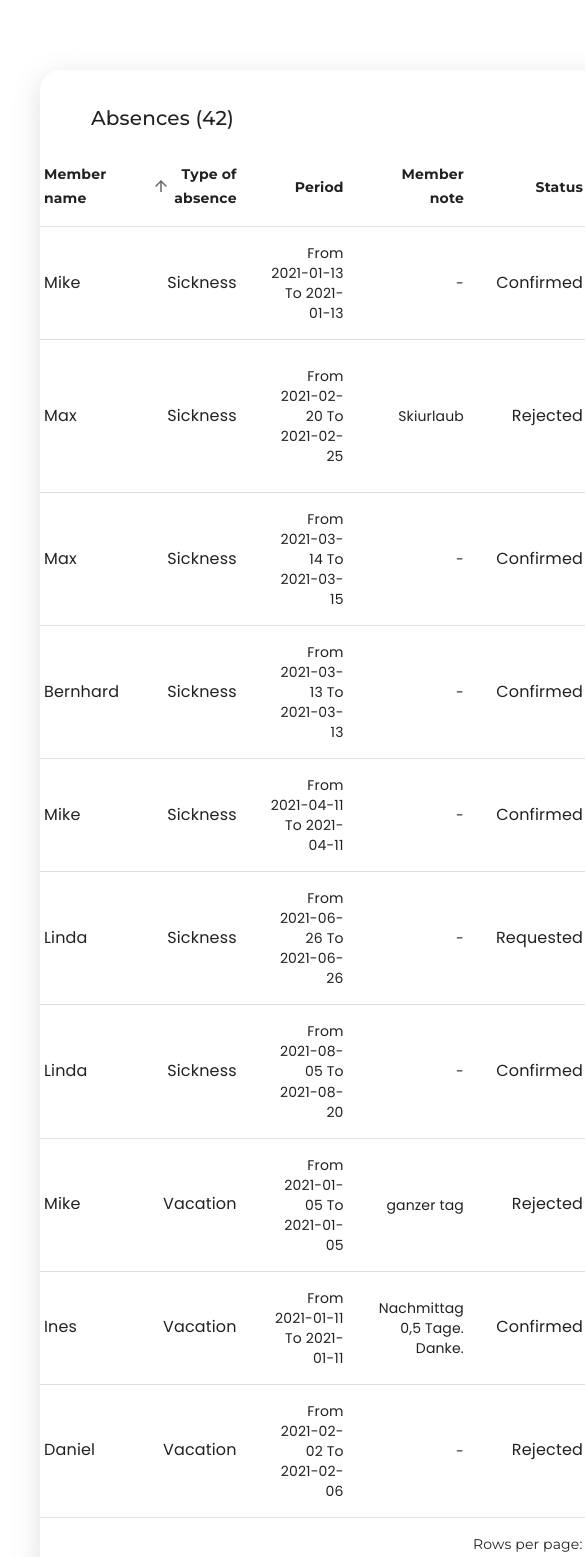
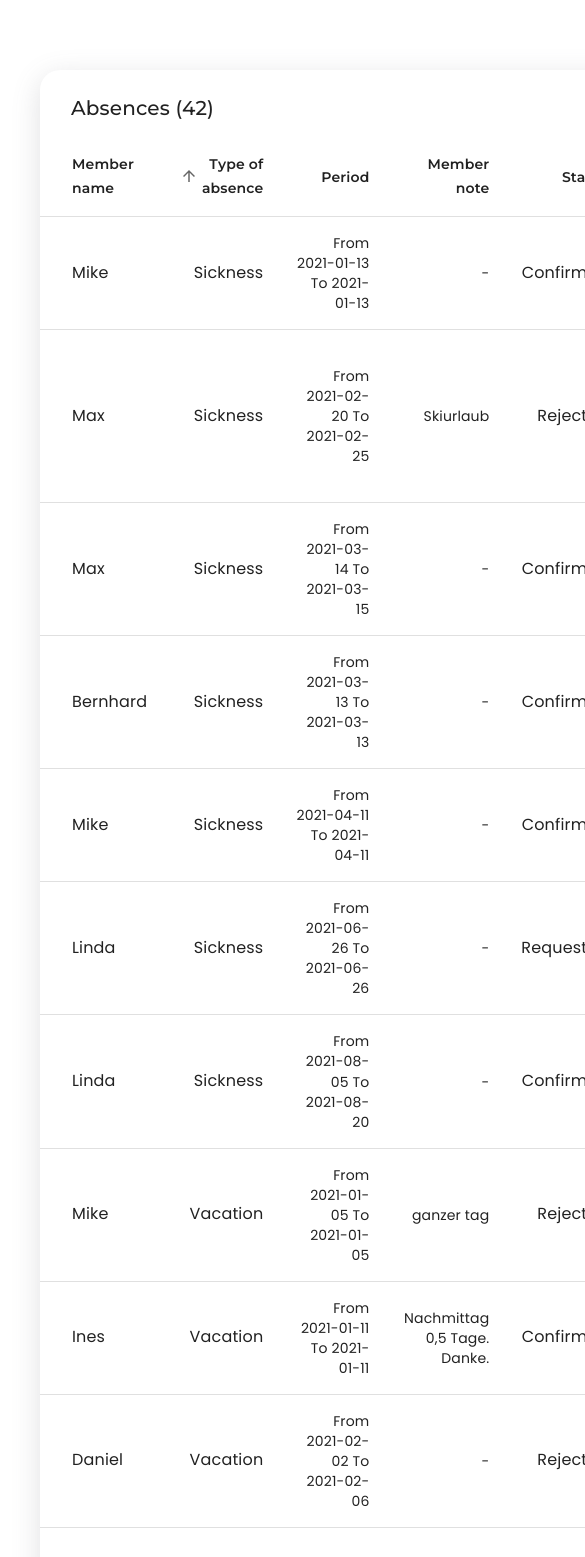
Before and after one commit to Mehdi01-git/smart-code-company-frontend-test, a React (Create React App) app: page / in a window 390 px wide. Shown: the top 1557 px of the page, 585 px wide, since content can reach past the window. Built offline with nearby package versions, Linux system fonts and the light colour scheme.

Commit message:
css fixes + responsive

```diff
--- a/src/components/Paginate.jsx
+++ b/src/components/Paginate.jsx
@@ -149,7 +149,7 @@ function EnhancedTableHead(props) {
   return (
     <TableHead>
       <TableRow>
-        <TableCell padding="checkbox"></TableCell>
+        <TableCell padding="normal"></TableCell>
         {headCells.map((headCell) => (
           <TableCell
             key={headCell.id}
@@ -164,9 +164,10 @@ function EnhancedTableHead(props) {
               onClick={createSortHandler(headCell.id)}
               style={{
                 fontFamily: "Montserrat, sans-serif",
+                fontWeight: "600",
               }}
             >
-              <b>{headCell.label}</b>
+              {headCell.label}
               {orderBy === headCell.id ? (
                 <Box component="span" sx={visuallyHidden}>
                   {order === "desc" ? "sorted descending" : "sorted ascending"}
@@ -219,7 +220,7 @@ function EnhancedTableToolbar(props) {
         <Typography
           sx={{
             flex: "1 1 100%",
-            marginLeft: "35px",
+            marginLeft: "15px",
             fontFamily: "Montserrat, sans-serif",
           }}
           variant="h6"
@@ -362,7 +363,7 @@ export default function EnhancedTable() {
                       key={row.key}
                       selected={isItemSelected}
                     >
-                      <TableCell padding="checkbox">
+                      <TableCell padding="none">
                         {/* <img
                           className="avatar"
                           src="https://picsum.photos/200/300"
@@ -378,6 +379,7 @@ export default function EnhancedTable() {
                         style={{
                           fontFamily: "Poppins, sans-serif",
                           fontSize: "16px",
+                          color: "rgba(100, 100, 111, )",
                         }}
                       >
                         {row.name}
@@ -387,6 +389,7 @@ export default function EnhancedTable() {
                           fontFamily: "Poppins, sans-serif",
                           fontSize: "16px",
                           textTransform: "capitalize",
+                          color: "rgba(100, 100, 111, ) ",
                         }}
                         align="right"
                       >
@@ -397,6 +400,7 @@ export default function EnhancedTable() {
                           width: "20%",
                           fontFamily: "Poppins, sans-serif",
                           textTransform: "capitalize",
+                          color: "rgba(100, 100, 111, )",
                         }}
                         align="right"
                       >
@@ -405,6 +409,7 @@ export default function EnhancedTable() {
                       <TableCell
                         style={{
                           fontFamily: "Poppins, sans-serif",
+                          color: "rgba(100, 100, 111, )",
                         }}
                         align="right"
                       >
@@ -414,6 +419,7 @@ export default function EnhancedTable() {
                         style={{
                           fontFamily: "Poppins, sans-serif",
                           fontSize: "16px",
+                          color: "rgba(100, 100, 111, )",
                         }}
                         align="right"
                       >
@@ -423,6 +429,7 @@ export default function EnhancedTable() {
                         style={{
                           width: "20%",
                           fontFamily: "Poppins, sans-serif",
+                          color: "rgba(100, 100, 111, )",
                         }}
                         align="right"
                       >
--- a/src/index.css
+++ b/src/index.css
@@ -7,17 +7,25 @@ body {
 .css-1mxz8qt-MuiPaper-root {
   box-shadow: rgba(100, 100, 111, 0.2) 0px 7px 29px 0px !important;
   border-radius: 20px !important;
-  padding: 20px 0px 10px 0px;
+  padding: 10px 0px 0px 0px;
 }
 .css-78c6dr-MuiToolbar-root-MuiTablePagination-toolbar
   .MuiTablePagination-actions {
   padding-right: 20px;
+}
+.css-78c6dr-MuiToolbar-root-MuiTablePagination-toolbar {
+  padding-top: 10px;
 }
 .downButton {
   font-size: 14px;
   color: grey;
 }
 @media only screen and (max-width: 500px) {
+  .kKofoK {
+    height: initial !important;
+    padding: 0 !important;
+    display: flex !important;
+  }
 }
 
 /* <!-- Loading Spinner Styling --> */
```
